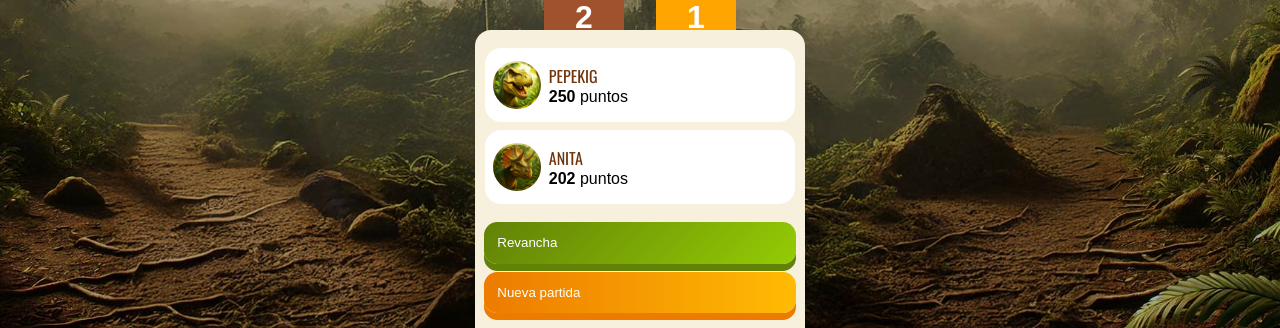
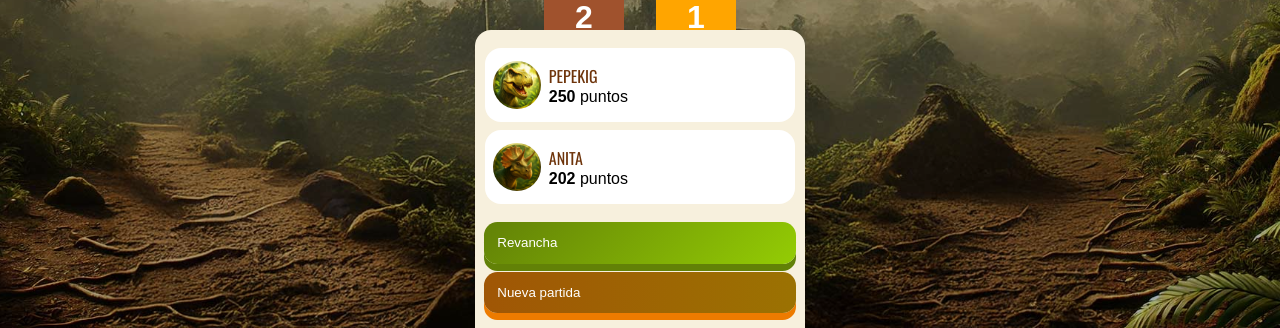
Before and after one commit to Devance25/Proyecto, a PHP site: page /index5.html in a window 1280 px wide, with the pointer over the restyled element. Shown: the part 472-800 px from the top of the page. Run offline with PHP 8.4, Linux system fonts and the light colour scheme; some web fonts are replaced.

Commit message:
hover finalizado

```diff
--- a/estiloIdnex5.css
+++ b/estiloIdnex5.css
@@ -177,7 +177,7 @@ li {
 }
 
 .card-4:hover{
-    background-image: linear-gradient(to right, #ed7b00, #ffbb03);
+    background-image: linear-gradient(to right, #A05605, #9B7202);
 }
 
 .ranking {
--- a/index5.html
+++ b/index5.html
@@ -73,7 +73,7 @@
                 </ol>
             </div>
         </div>
-        <button class="card-3">Revancha</button>
+        <button  class="card-3">Revancha</button>
         <button class="card-4">Nueva partida</button>
     </div>
 
--- a/index5.js
+++ b/index5.js
@@ -34,4 +34,9 @@ document.addEventListener('DOMContentLoaded', () => {
         // Activar transición de la sección
      ranking.classList.add('mostrar-ranking');
     }, 1500);
+
+    // const btn = document.getElementById("card-3");
+    // btn.addEventListener('click', ()=>{
+    //     window.location.href = "inicioDeSesion.html";
+    // })
 });
```
